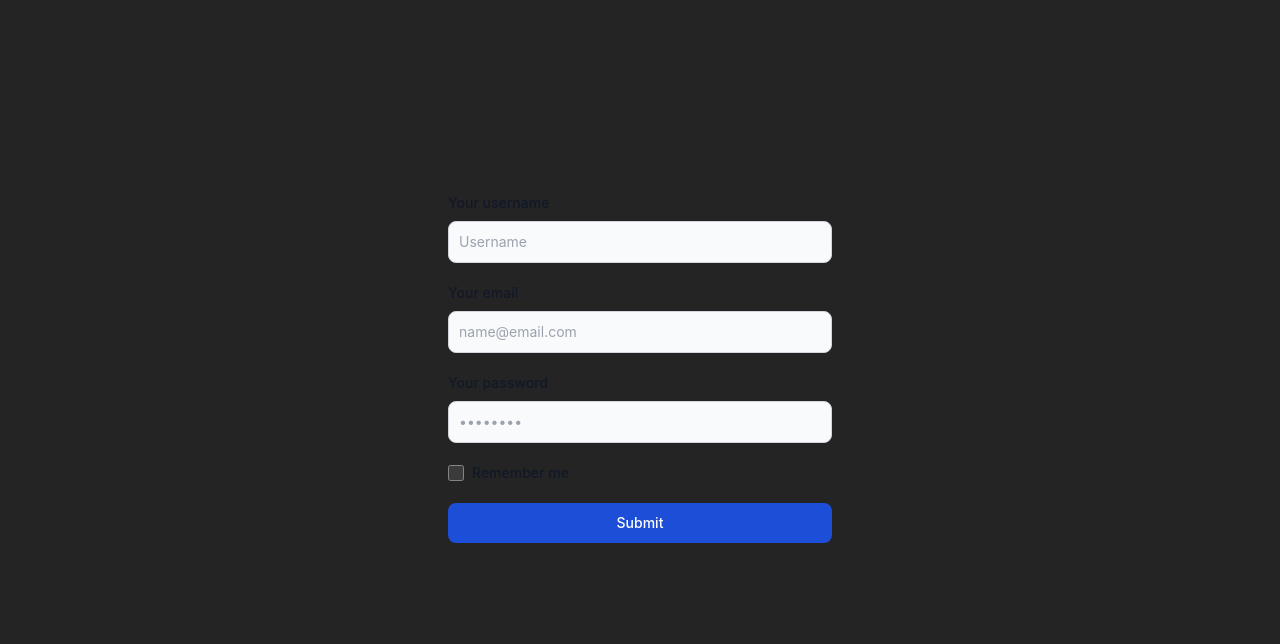
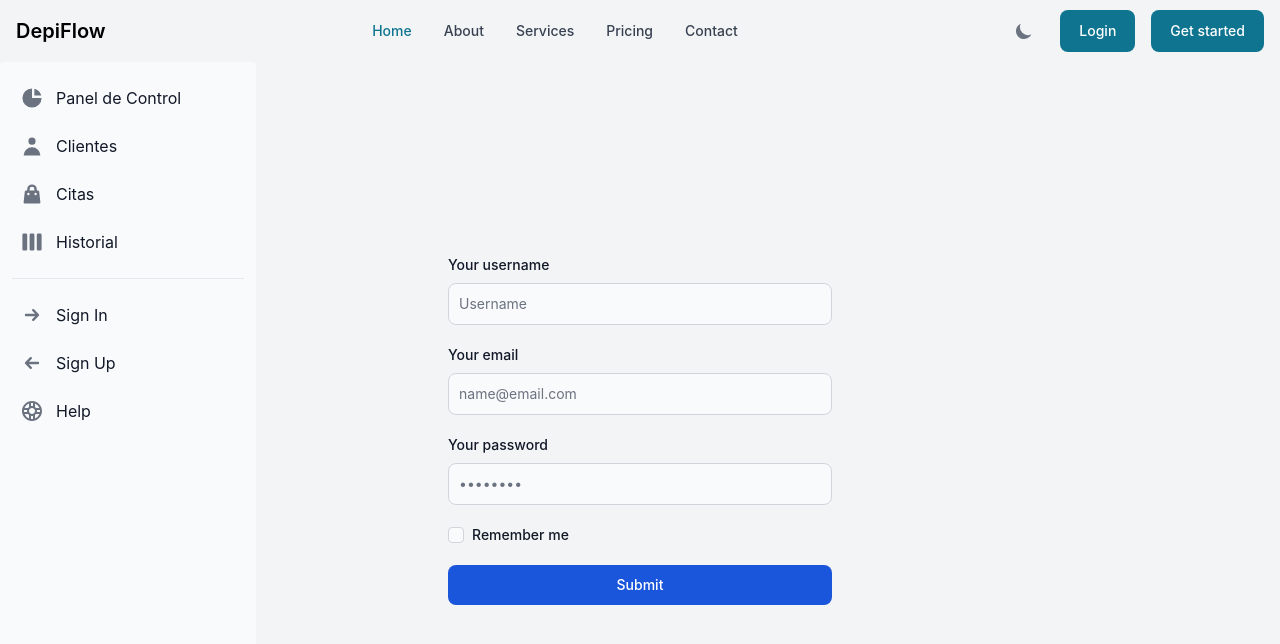
Before and after one commit to Orbitado/DepiFlow, a React (Vite) app: page / in a window 1280 px wide. Shown: the top 644 px of the page. Built offline with nearby package versions, Linux system fonts and the light colour scheme.

Commit message:
Feat/flowbite integration (#5)
* chore: moving folders to their correspondent place

* chore: adding flowbite and refactoring the ui

* feat: adding FlowBite and starting application layout

* feat: adding background dark mode

```diff
--- a/package.json
+++ b/package.json
@@ -19,6 +19,7 @@
         "@reduxjs/toolkit": "^2.5.0",
         "eslint-config-prettier": "^10.0.1",
         "firebase": "^11.2.0",
+        "flowbite-react": "^0.10.2",
         "react": "^18.3.1",
         "react-dom": "^18.3.1",
         "react-redux": "^9.2.0",
--- a/src/App.tsx
+++ b/src/App.tsx
@@ -1,10 +1,14 @@
-import { LoginPage } from './pages/LoginPage';
+import { LoginPage } from '@/pages/Auth/LoginPage';
+import { Flowbite } from 'flowbite-react';
+import Layout from '@/components/layout/Layout';
 
 function App() {
     return (
-        <>
-            <LoginPage />
-        </>
+        <Flowbite>
+            <Layout>
+                <LoginPage />
+            </Layout>
+        </Flowbite>
     );
 }
 
--- a/src/components/Footer.tsx
+++ /dev/null
@@ -1,3 +0,0 @@
-export const Footer = () => {
-    return <>Footer</>;
-};
--- /dev/null
+++ b/src/components/layout/Layout.tsx
@@ -0,0 +1,14 @@
+import NavBarLayout from '@/components/layout/NavBar';
+import SideBarLayout from '@/components/layout/SideBar';
+
+function Layout({ children }: { children: React.ReactNode }) {
+    return (
+        <>
+            <NavBarLayout />
+            <SideBarLayout />
+            <main className="bg-gray-100 dark:bg-gray-800">{children}</main>
+        </>
+    );
+}
+
+export default Layout;
--- /dev/null
+++ b/src/components/layout/NavBar.tsx
@@ -0,0 +1,31 @@
+import { Button, Navbar } from 'flowbite-react';
+import { DarkThemeToggle } from 'flowbite-react';
+
+function NavBarLayout() {
+    return (
+        <Navbar fluid className="bg-gray-100 dark:bg-gray-900">
+            <Navbar.Brand href="https://flowbite-react.com">
+                <span className="font-semibold text-xl dark:text-white whitespace-nowrap self-center">
+                    DepiFlow
+                </span>
+            </Navbar.Brand>
+            <div className="flex gap-4 md:order-2">
+                <DarkThemeToggle />
+                <Button>Login</Button>
+                <Button>Get started</Button>
+                <Navbar.Toggle />
+            </div>
+            <Navbar.Collapse>
+                <Navbar.Link href="#" active>
+                    Home
+                </Navbar.Link>
+                <Navbar.Link href="#">About</Navbar.Link>
+                <Navbar.Link href="#">Services</Navbar.Link>
+                <Navbar.Link href="#">Pricing</Navbar.Link>
+                <Navbar.Link href="#">Contact</Navbar.Link>
+            </Navbar.Collapse>
+        </Navbar>
+    );
+}
+
+export default NavBarLayout;
--- /dev/null
+++ b/src/components/layout/SideBar.tsx
@@ -0,0 +1,46 @@
+import { Sidebar } from 'flowbite-react';
+import { BiBuoy } from 'react-icons/bi';
+import {
+    HiArrowSmLeft,
+    HiArrowSmRight,
+    HiChartPie,
+    HiShoppingBag,
+    HiUser,
+    HiViewBoards,
+} from 'react-icons/hi';
+
+function SideBarLayout() {
+    return (
+        <Sidebar aria-label="Sidebar with content separator example" className="absolute h-full">
+            <Sidebar.Items>
+                <Sidebar.ItemGroup>
+                    <Sidebar.Item href="#" icon={HiChartPie}>
+                        Panel de Control
+                    </Sidebar.Item>
+                    <Sidebar.Item href="#" icon={HiUser}>
+                        Clientes
+                    </Sidebar.Item>
+                    <Sidebar.Item href="#" icon={HiShoppingBag}>
+                        Citas
+                    </Sidebar.Item>
+                    <Sidebar.Item href="#" icon={HiViewBoards}>
+                        Historial
+                    </Sidebar.Item>
+                </Sidebar.ItemGroup>
+                <Sidebar.ItemGroup>
+                    <Sidebar.Item href="#" icon={HiArrowSmRight}>
+                        Sign In
+                    </Sidebar.Item>
+                    <Sidebar.Item href="#" icon={HiArrowSmLeft}>
+                        Sign Up
+                    </Sidebar.Item>
+                    <Sidebar.Item href="#" icon={BiBuoy}>
+                        Help
+                    </Sidebar.Item>
+                </Sidebar.ItemGroup>
+            </Sidebar.Items>
+        </Sidebar>
+    );
+}
+
+export default SideBarLayout;
--- a/src/index.css
+++ b/src/index.css
@@ -2,10 +2,6 @@
     font-family: Inter, system-ui, Avenir, Helvetica, Arial, sans-serif;
     line-height: 1.5;
     font-weight: 400;
-
-    background-color: #242424;
-    color-scheme: dark;
-    color: rgba(255, 255, 255, 0.87);
 
     font-synthesis: none;
     text-rendering: optimizeLegibility;
@@ -13,6 +9,11 @@
     -moz-osx-font-smoothing: grayscale;
 }
 
+body {
+    position: relative;
+    margin: 0;
+}
+
 @tailwind base;
 @tailwind components;
 @tailwind utilities;
--- a/tailwind.config.js
+++ b/tailwind.config.js
@@ -1,8 +1,9 @@
+import flowbite from 'flowbite-react/tailwind';
 /** @type {import('tailwindcss').Config} */
 export default {
-  content: ["./index.html", "./src/**/*.{js,ts,jsx,tsx}"],
-  theme: {
-    extend: {},
-  },
-  plugins: [],
+    content: ['./index.html', './src/**/*.{js,ts,jsx,tsx}', flowbite.content()],
+    theme: {
+        extend: {},
+    },
+    plugins: [flowbite.plugin()],
 };
```
Also changed, not shown: src/components/layout/Header.tsx (renamed from src/components/Header.tsx), src/pages/Auth/LoginPage.tsx (renamed from src/pages/LoginPage.tsx), 1 other file (tests, documents, lock files or other folders).
